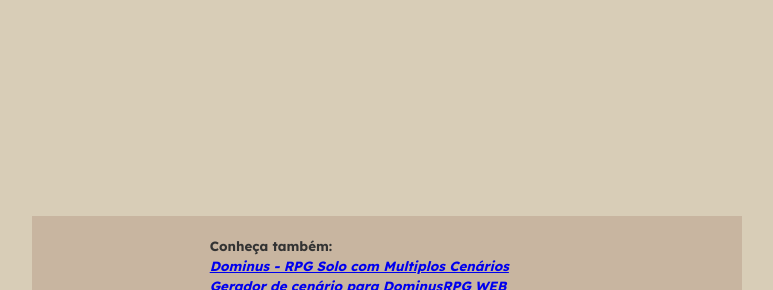
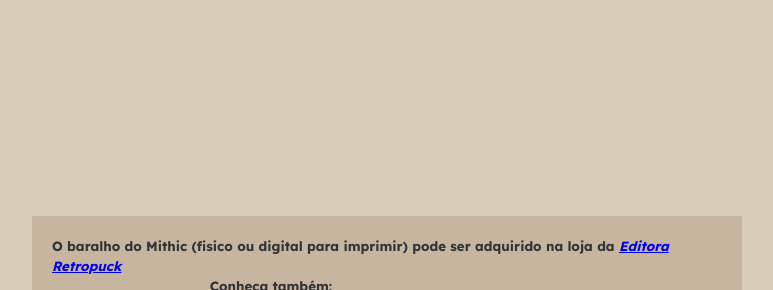
Before and after one commit to steniovm/MythicCardsRpgSolo, a plain HTML site: page index.html in a window 1280 px wide. Shown: the part 748-1038 px from the top of the page, without its empty margins (253-1026 px from the left). Drawn offline with Linux system fonts and the light colour scheme.

Commit message:
add retropunk link

```diff
--- a/index.html
+++ b/index.html
@@ -150,6 +150,12 @@
                 <i>Outras produções minhas</i>
             </a>
         </div>
+        <div>
+            O baralho do Mithic (fisico ou digital para imprimir) pode ser adquirido na loja da
+            <a href="https://loja.retropunk.com.br" target="_blank">
+                <i>Editora Retropuck</i>
+            </a>
+        </div>
     </footer>
     <script type="text/javascript" src="scripts.js"></script>
 </body>
```
